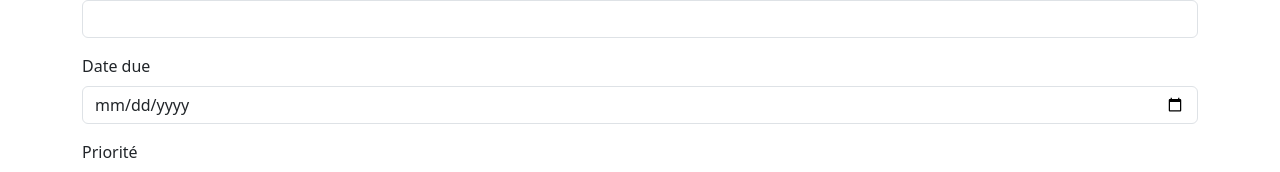
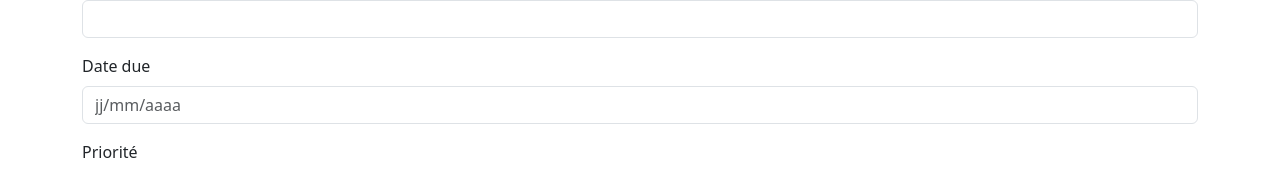
Before and after one commit to Midou-bit/form, a React (Vite) app in the folder form/: page / in a window 1280 px wide. Shown: the part 142-314 px from the top of the page. Built offline with nearby package versions, Linux system fonts and the light colour scheme.

Commit message:
activite11

```diff
--- a/form/package.json
+++ b/form/package.json
@@ -10,11 +10,13 @@
     "preview": "vite preview"
   },
   "dependencies": {
+    "@hookform/resolvers": "^5.0.1",
     "bootstrap": "^5.3.3",
     "react": "^19.0.0",
     "react-bootstrap": "^2.10.9",
     "react-dom": "^19.0.0",
-    "react-hook-form": "^7.55.0"
+    "react-hook-form": "^7.55.0",
+    "yup": "^1.6.1"
   },
   "devDependencies": {
     "@eslint/js": "^9.21.0",
--- a/form/src/App.jsx
+++ b/form/src/App.jsx
@@ -1,5 +1,32 @@
 import { useForm } from 'react-hook-form';
+import { yupResolver } from '@hookform/resolvers/yup';
+import * as yup from 'yup';
 import { Container, Form, Button } from 'react-bootstrap';
+import dayjs from 'dayjs';
+
+const today = dayjs().format('DD/MM/YYYY');
+
+const schema = yup.object().shape({
+  name: yup
+    .string()
+    .min(8, 'Le nom doit contenir au moins 8 caractères.')
+    .max(15, 'Le nom ne peut pas dépasser 15 caractères.')
+    .required('Le nom est requis.'),
+  dueDate: yup
+    .string()
+    .matches(/^\d{2}\/\d{2}\/\d{4}$/, 'Format attendu : jj/mm/aaaa')
+    .test('valid-date', 'La date ne peut pas être antérieure à aujourd’hui.', (value) => {
+      if (!value) return false;
+      const [jour, mois, annee] = value.split('/');
+      const date = dayjs(`${annee}-${mois}-${jour}`);
+      return date.isValid() && date.isSameOrAfter(dayjs(), 'day');
+    })
+    .required('La date est requise.'),
+  priority: yup
+    .string()
+    .oneOf(['Basse', 'Moyenne', 'Elevée'], 'La priorité doit être Basse, Moyenne ou Elevée.'),
+  isCompleted: yup.boolean().required()
+});
 
 function App() {
   const {
@@ -8,6 +35,7 @@ function App() {
     formState: { errors },
     reset
   } = useForm({
+    resolver: yupResolver(schema),
     defaultValues: {
       name: '',
       dueDate: '',
@@ -17,21 +45,19 @@ function App() {
   });
 
   const onSubmit = (data) => {
-    console.log('Données du formulaire :', data);
-    reset(); // ✅ Reset après soumission
+    console.log('Formulaire validé :', data);
+    reset();
   };
 
   return (
     <Container className="mt-5">
       <h2 className="mb-4">Ajouter une tâche</h2>
       <Form onSubmit={handleSubmit(onSubmit)}>
-        <Form.Group className="mb-3" controlId="formName">
+        <Form.Group className="mb-3">
           <Form.Label>Nom</Form.Label>
           <Form.Control
             type="text"
-            {...register('name', {
-              required: 'Le nom est requis.'
-            })}
+            {...register('name')}
             isInvalid={!!errors.name}
           />
           <Form.Control.Feedback type="invalid">
@@ -39,13 +65,12 @@ function App() {
           </Form.Control.Feedback>
         </Form.Group>
 
-        <Form.Group className="mb-3" controlId="formDueDate">
+        <Form.Group className="mb-3">
           <Form.Label>Date due</Form.Label>
           <Form.Control
-            type="date"
-            {...register('dueDate', {
-              required: 'La date est requise.'
-            })}
+            type="text"
+            placeholder="jj/mm/aaaa"
+            {...register('dueDate')}
             isInvalid={!!errors.dueDate}
           />
           <Form.Control.Feedback type="invalid">
@@ -53,21 +78,24 @@ function App() {
           </Form.Control.Feedback>
         </Form.Group>
 
-        <Form.Group className="mb-3" controlId="formPriority">
+        <Form.Group className="mb-3">
           <Form.Label>Priorité</Form.Label>
           <Form.Select {...register('priority')}>
             <option value="Basse">Basse</option>
             <option value="Moyenne">Moyenne</option>
             <option value="Elevée">Elevée</option>
           </Form.Select>
+          <div className="text-danger">{errors.priority?.message}</div>
         </Form.Group>
 
-        <Form.Group className="mb-3" controlId="formIsCompleted">
+        <Form.Group className="mb-3">
           <Form.Check
             type="checkbox"
             label="Tâche complétée"
             {...register('isCompleted')}
+            isInvalid={!!errors.isCompleted}
           />
+          <div className="text-danger">{errors.isCompleted?.message}</div>
         </Form.Group>
 
         <Button variant="primary" type="submit">
```
Also changed, not shown: 1 other file (tests, documents, lock files or other folders).
